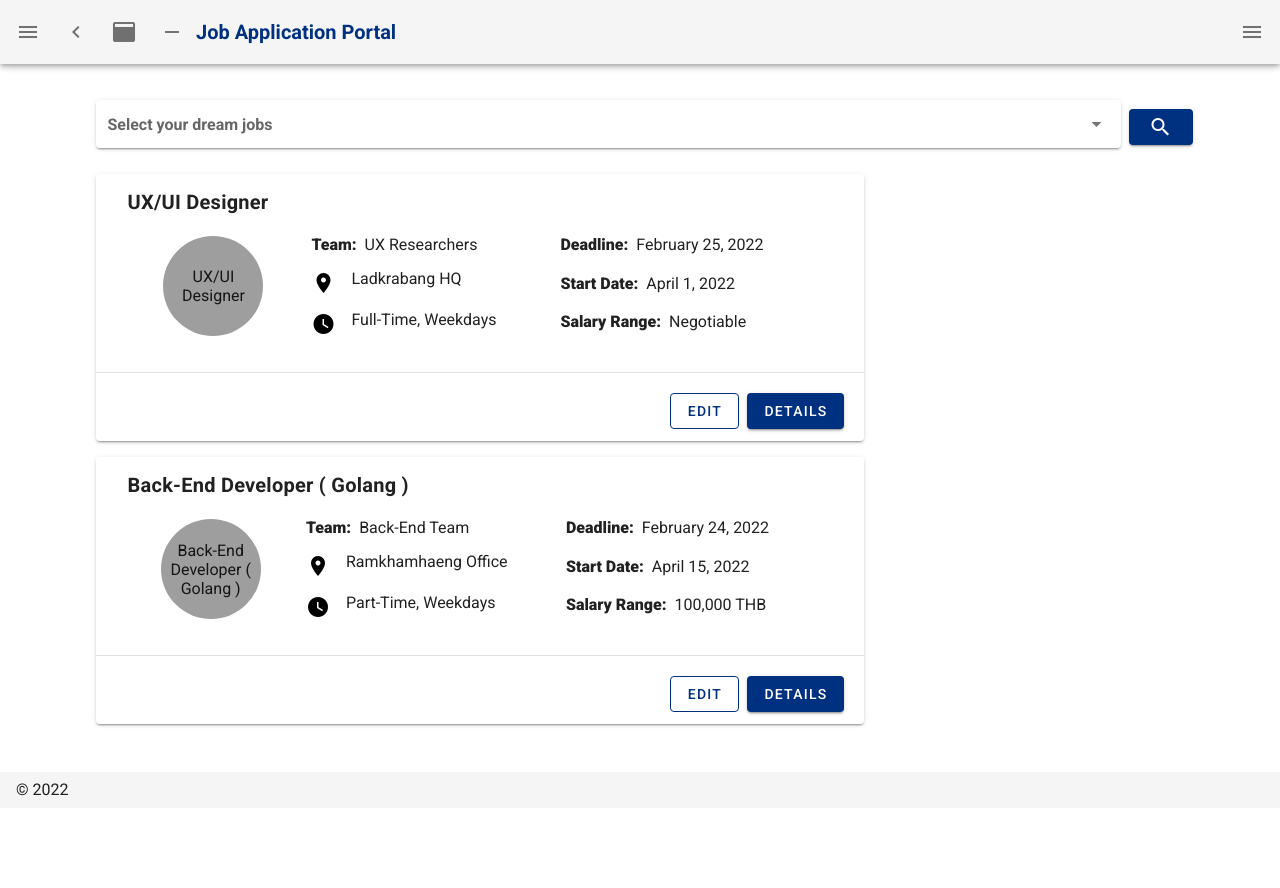
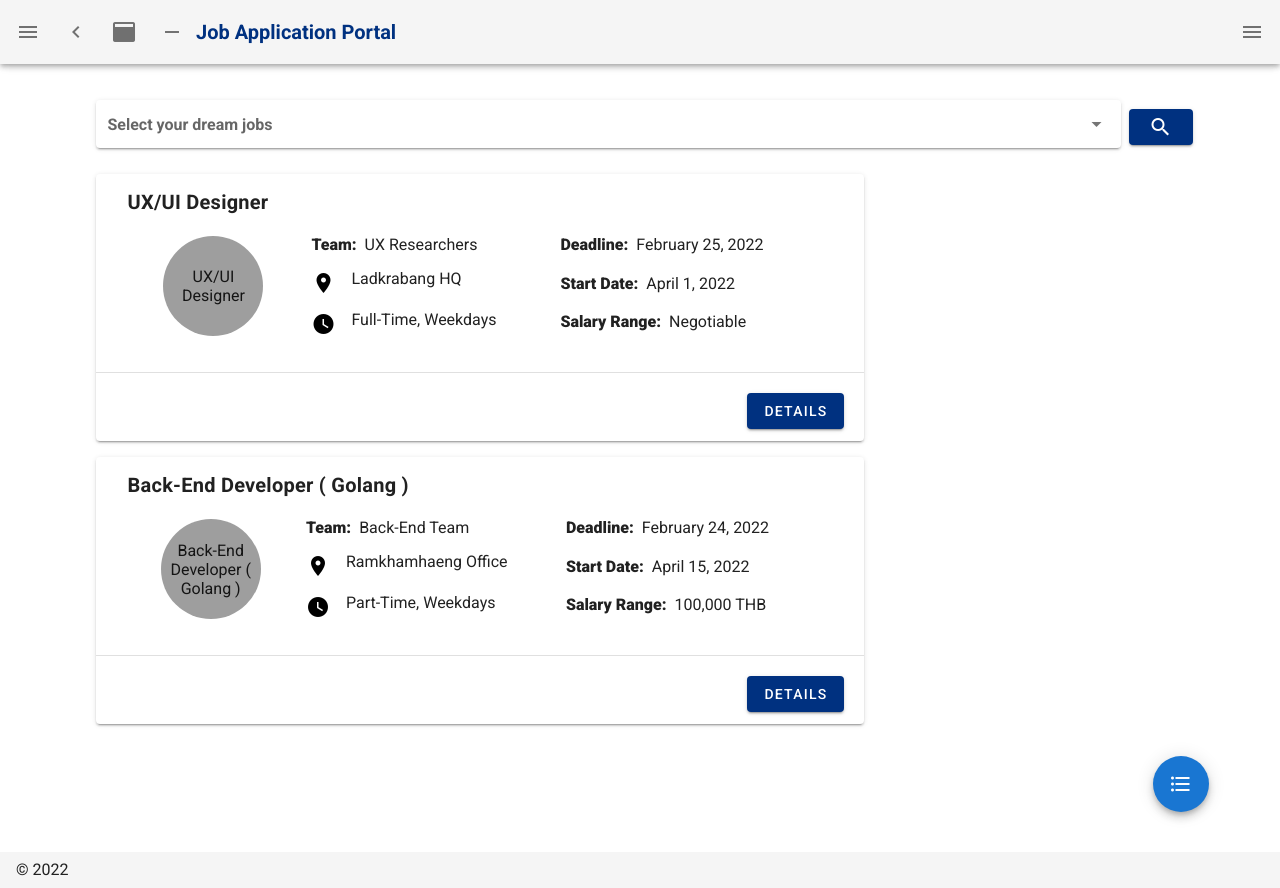
Before and after one commit to maeluenie/JAP, a Nuxt app: page /list_of_jobs in a window 1280 px wide. Before the commit the page ends 808 px from the top, so only its background shows below. Built offline with nearby package versions, Linux system fonts and the light colour scheme.

Commit message:
Update list_of_jobs.vue

```diff
--- a/pages/list_of_jobs.vue
+++ b/pages/list_of_jobs.vue
@@ -105,17 +105,16 @@
           <v-divider class="my-2"></v-divider>
 
           <v-col class="text-right">
-            <v-btn
+            <!-- <v-btn
               align="end"
               outlined
               color="primary darken-3"
               class="mr-2"
-              nuxt
-              to="/OPaddJob1"
+              nuxt to="/OPaddJob1"
             >
-              <!-- this section must take users to job details page with details of that job + v-if "admin" role -->
-              Edit
-            </v-btn>
+              this section must take users to job details page with details of that job + v-if "admin" role
+              APPLY
+            </v-btn>  -->
             <v-btn
               align="end"
               color="primary darken-3"
@@ -128,9 +127,66 @@
               Details
             </v-btn>
           </v-col>
+
         </v-card>
       </v-layout>
     </v-container>
+
+  <v-container>
+
+    <v-row class="text-right">
+      <v-col col="12">
+
+          <v-speed-dial
+            v-model="fab"
+            bottom
+            direction="right"
+            :open-on-hover="false"
+            transition="slide-y-reverse-transition"
+          >
+            <template v-slot:activator>
+              <v-btn v-model="fab" color="blue darken-2" dark fab>
+                <v-icon v-if="fab">mdi-close</v-icon>
+                <v-icon v-else>mdi-format-list-bulleted</v-icon>
+              </v-btn>
+            </template>
+            <v-col>
+              <v-tooltip top color="grey">
+                <template v-slot:activator="{ on, attrs }">
+                <v-btn fab dark small color="green"
+                  class="mx-1"
+                  v-bind="attrs"
+                  v-on="on"
+                >
+                  <v-icon dark> mdi-plus </v-icon>
+                </v-btn>
+              </template>
+              <span>Add Job</span>
+              </v-tooltip>
+
+              <v-tooltip top color="grey">
+                <template v-slot:activator="{ on, attrs }">
+                <v-btn fab dark small color="primary-darken"
+                  class="mx-1"
+                  v-bind="attrs"
+                  v-on="on"
+                  nuxt to="/applicants"
+                >
+                  <v-icon dark> mdi-account </v-icon>
+                </v-btn>
+              </template>
+              <span>Suitable Applicant</span>
+              </v-tooltip>
+            </v-col>
+          </v-speed-dial>
+
+      </v-col>
+    </v-row>
+
+  </v-container>
+
+
+
   </div>
 </template>
 
@@ -141,6 +197,7 @@ export default {
   data: () => ({
     return: {
       selectedRole: [],
+      fab: false,
     },
     job_role: [
       // must be retrieved from the database via the API
```
